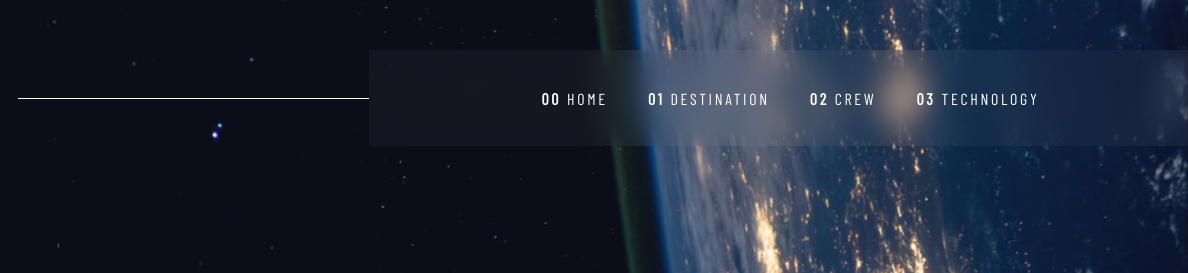
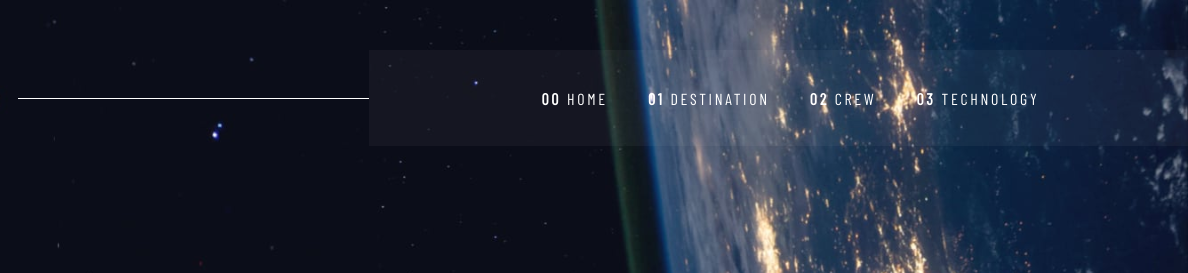
Before and after one commit to Emi2710/Space-Tourism, a plain HTML site: page index.html in a window 1280 px wide. Shown: the top 273 px of the page, 92-1280 px from the left. Drawn offline with nearby package versions, Linux system fonts and the light colour scheme; a web font is replaced by a local one.

Commit message:
changed sidenav's color to blue

```diff
--- a/css/crew.css
+++ b/css/crew.css
@@ -47,8 +47,7 @@ nav{
     z-index: 1;
     top: 0;
     left: 0;
-    backdrop-filter: blur(15px);
-    -webkit-backdrop-filter: blur(15px);
+    background: #0B0D19;
     overflow-x: hidden;
     padding-top: 60px;
     transition: 0.5s;
--- a/css/destination.css
+++ b/css/destination.css
@@ -44,8 +44,7 @@ nav{
     z-index: 1;
     top: 0;
     left: 0;
-    backdrop-filter: blur(15px);
-    -webkit-backdrop-filter: blur(15px);
+    background: #0B0D19;
     overflow-x: hidden;
     padding-top: 60px;
     transition: 0.5s;
--- a/css/main.css
+++ b/css/main.css
@@ -46,8 +46,7 @@ nav{
     z-index: 1;
     top: 0;
     left: 0;
-    backdrop-filter: blur(15px);
-    -webkit-backdrop-filter: blur(15px);
+    background: #0B0D19;
     overflow-x: hidden;
     padding-top: 60px;
     transition: 0.5s;
--- a/css/technology.css
+++ b/css/technology.css
@@ -45,8 +45,7 @@ nav{
     z-index: 1;
     top: 0;
     left: 0;
-    backdrop-filter: blur(15px);
-    -webkit-backdrop-filter: blur(15px);
+    background: #0B0D19;
     overflow-x: hidden;
     padding-top: 60px;
     transition: 0.5s;
```
